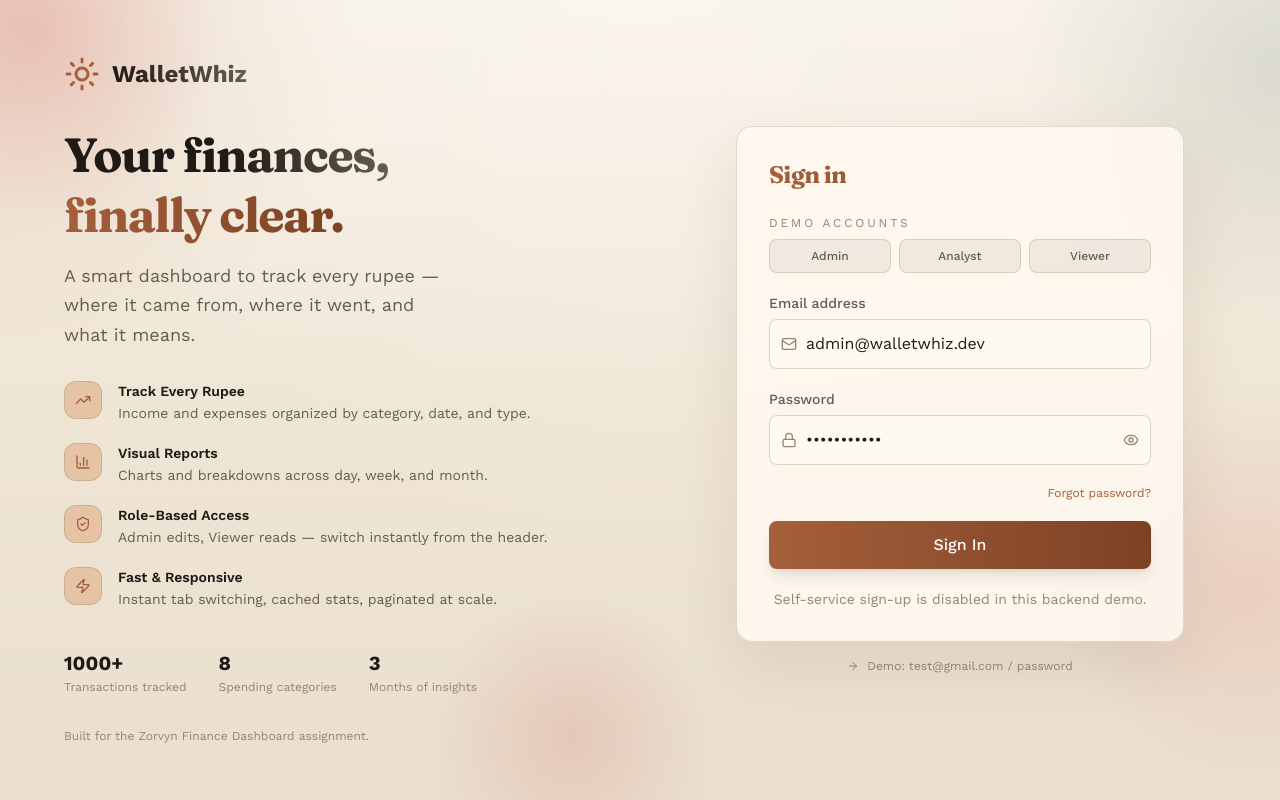
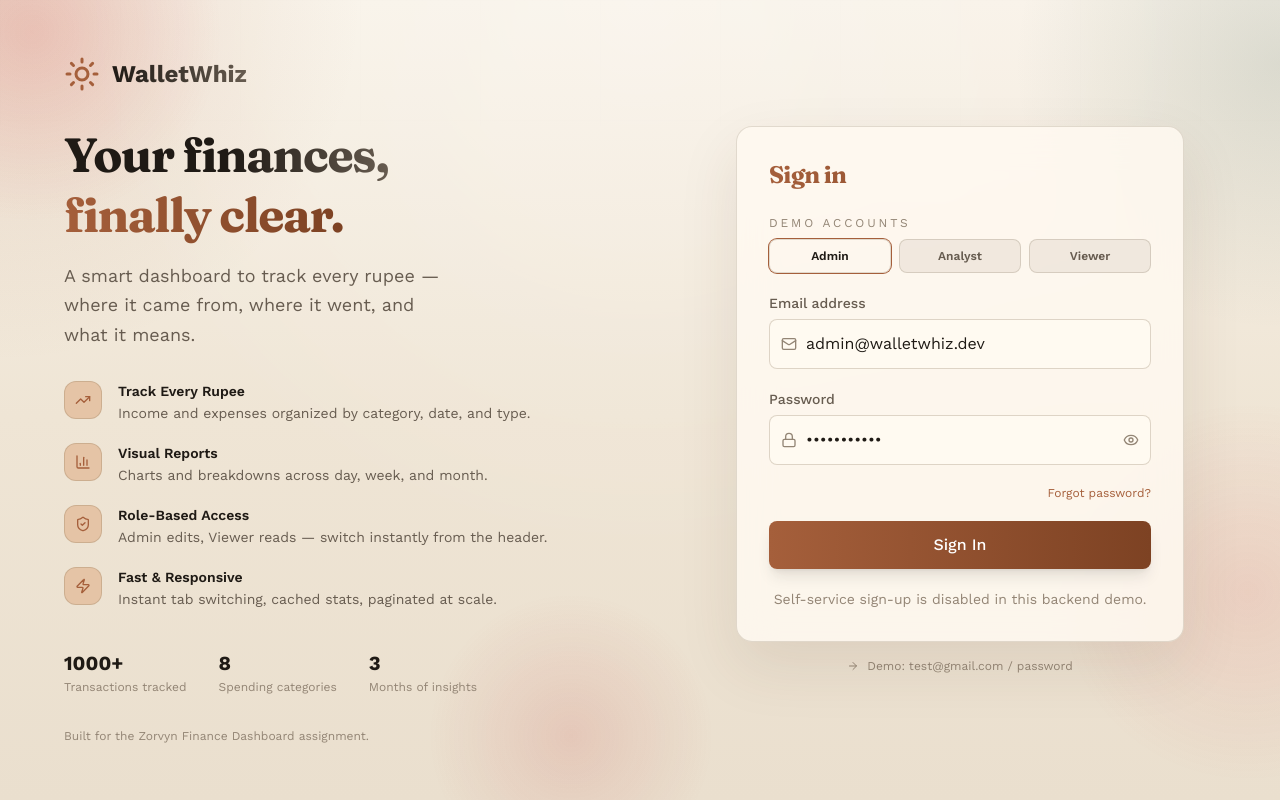
Before and after one commit to RamcharanRajpurohit/walletwhiz, a Next.js app: page /login in a window 1280 px wide. Built offline with nearby package versions, Linux system fonts and the light colour scheme; no server answers.

Commit message:
add activae tab in login ui

```diff
--- a/src/components/auth/LoginForm.tsx
+++ b/src/components/auth/LoginForm.tsx
@@ -11,6 +11,7 @@ const demoAccounts = Object.entries(DEMO_ROLE_ACCOUNTS) as Array<[UserRole, type
 export default function LoginForm() {
   const [email, setEmail] = useState(demoAccounts[0][1].email)
   const [password, setPassword] = useState(demoAccounts[0][1].password)
+  const [selectedDemoRole, setSelectedDemoRole] = useState<UserRole | null>(demoAccounts[0][0])
   const [showPassword, setShowPassword] = useState(false)
   const [loading, setLoading] = useState(false)
   const [errors, setErrors] = useState<{ email?: string; password?: string }>({})
@@ -83,8 +84,13 @@ export default function LoginForm() {
               onClick={() => {
                 setEmail(account.email)
                 setPassword(account.password)
+                setSelectedDemoRole(role)
               }}
-              className="rounded-lg border border-[var(--border-col)] bg-[var(--surface-muted)] px-3 py-2 text-xs font-medium text-[var(--text-soft)] transition-colors hover:border-[var(--accent)] hover:text-[var(--text-base)]"
+              className={`rounded-lg border px-3 py-2 text-xs font-semibold transition-all ${
+                selectedDemoRole === role
+                  ? 'border-[var(--accent)] bg-[var(--surface-1)] text-[var(--text-base)] ring-1 ring-[var(--accent)]'
+                  : 'border-[var(--border-col)] bg-[var(--surface-muted)] text-[var(--text-soft)] hover:border-[var(--accent)] hover:text-[var(--text-base)]'
+              }`}
             >
               {account.label}
             </button>
@@ -104,7 +110,11 @@ export default function LoginForm() {
               id="email"
               type="email"
               value={email}
-              onChange={(e) => { setEmail(e.target.value); if (errors.email) setErrors({ ...errors, email: undefined }) }}
+              onChange={(e) => {
+                setEmail(e.target.value)
+                setSelectedDemoRole(null)
+                if (errors.email) setErrors({ ...errors, email: undefined })
+              }}
               className={`block w-full pl-9 pr-3 py-3 border ${errors.email ? 'border-red-700' : 'border-[var(--border-input)]'} rounded-lg focus:outline-none focus:ring-2 focus:ring-[var(--accent)] focus:border-transparent transition-all`}
               placeholder="you@example.com"
             />
@@ -124,7 +134,11 @@ export default function LoginForm() {
               id="password"
               type={showPassword ? 'text' : 'password'}
               value={password}
-              onChange={(e) => { setPassword(e.target.value); if (errors.password) setErrors({ ...errors, password: undefined }) }}
+              onChange={(e) => {
+                setPassword(e.target.value)
+                setSelectedDemoRole(null)
+                if (errors.password) setErrors({ ...errors, password: undefined })
+              }}
               className={`block w-full pl-9 pr-10 py-3 border ${errors.password ? 'border-red-700' : 'border-[var(--border-input)]'} rounded-lg focus:outline-none focus:ring-2 focus:ring-[var(--accent)] focus:border-transparent transition-all`}
               placeholder="••••••••"
             />
```
